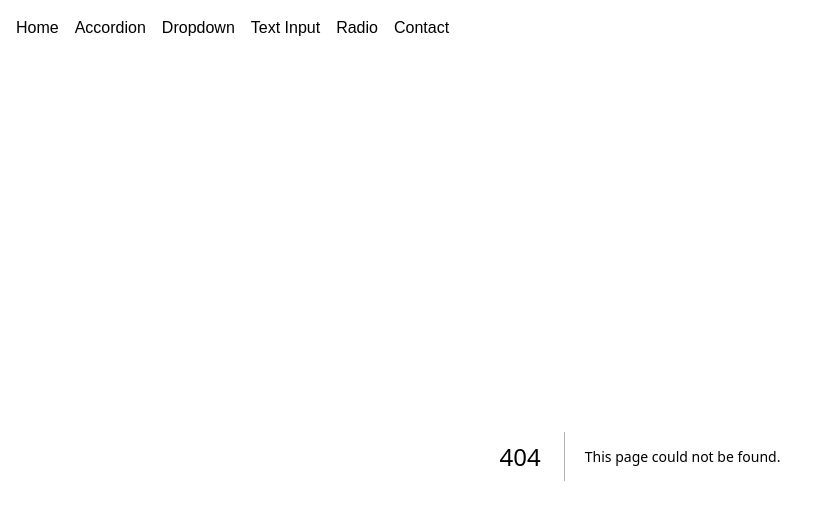
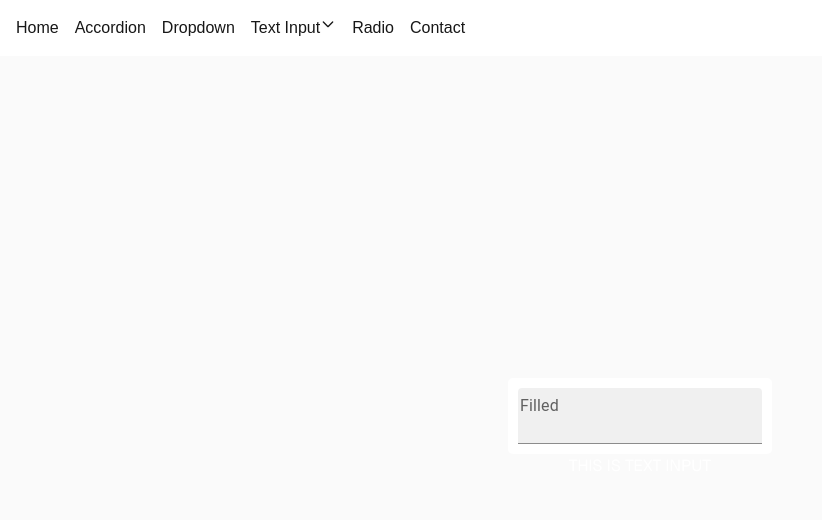
Before and after one commit to grpeteros/grpeteros-portfolio, a Next.js app: page /text-input/filled in a window 1280 px wide. Before the commit this address had no page. Shown: the top 520 px of the page, without its empty margins (0-822 px from the left). Built offline with nearby package versions, Linux system fonts and the light colour scheme.

Commit message:
Added text input variations

```diff
--- a/app/layout.tsx
+++ b/app/layout.tsx
@@ -1,7 +1,13 @@
+"use client";
+import { useState, useEffect, useRef } from "react";
+
 import type { Metadata } from "next";
 import { Geist, Geist_Mono } from "next/font/google";
 import "./globals.css";
 import Link from 'next/link'
+import AccordionCustom from "./src/AccordionCustom";
+import NavLink from "./src/NavLink";
+import { Typography } from "@mui/material";
 
 const geistSans = Geist({
   variable: "--font-geist-sans",
@@ -13,16 +19,13 @@ const geistMono = Geist_Mono({
   subsets: ["latin"],
 });
 
-export const metadata: Metadata = {
-  title: "My Portfolio",
-  description: "Generated by create next app",
-};
-
 export default function RootLayout({
   children,
 }: Readonly<{
   children: React.ReactNode;
 }>) {
+
+  const [isOpen, setIsOpen] = useState(false);
   return (
     <html
       lang="en"
@@ -30,19 +33,58 @@ export default function RootLayout({
     >
       <body className="min-h-full flex flex-col">
         {/* Prefetched when the link is hovered or enters the viewport */}
-         <nav className="flex gap-4 p-4 ">
+        <nav className="flex gap-4 p-4 ">
           <Link href="/">Home</Link>
           <Link href="/accordion">Accordion</Link>
           <Link href="/dropdown/">Dropdown</Link>
-          <Link href="/text-input">Text Input</Link>
+          {/* <NavLink /> */}
+          <div className="flex flex-row" onMouseEnter={() => setIsOpen(true)} onMouseLeave={() => setIsOpen(false)}>
+            <Link className="flex flex-row" onClick={() => setIsOpen(!isOpen)} href="/text-input">Text Input
+            <svg
+              className={`w-4 h-4 transition-transform duration-200 ${isOpen ? "rotate-180" : ""}`}
+              fill="none"
+              stroke="currentColor"
+              viewBox="0 0 24 24"
+            >
+              <path strokeLinecap="round" strokeLinejoin="round" strokeWidth="2" d="M19 9l-7 7-7-7" />
+            </svg>
+            </Link>
+            {isOpen && (
+              <nav className="mt-2 w-48 bg-white text-slate-800 rounded-md shadow-lg py-2 z-50 animate-in fade-in slide-in-from-top-2 duration-150">
+                <Link
+                  href="/text-input/outlined"
+                  onClick={() => setIsOpen(false)}
+                  className="block px-4 py-2 text-sm hover:bg-slate-100 transition"
+                >
+                  Outlined
+                </Link>
+                <Link
+                  href="/text-input/filled"
+                  onClick={() => setIsOpen(false)}
+                  className="block px-4 py-2 text-sm hover:bg-slate-100 transition"
+                >
+                  Filled
+                </Link>
+                {/* <hr className="my-1 border-slate-200" /> */}
+                <Link
+                  href="/text-input/standard"
+                  onClick={() => setIsOpen(false)}
+                  className="block px-4 py-2 text-sm hover:bg-slate-100 transition"
+                >
+                  Standard
+                </Link>
+              </nav>
+            )}
+
+          </div>
           <Link href="/radio">Radio</Link>
           {/* No prefetching */}
           <a href="/contact">Contact</a>
-          </nav>
+        </nav>
         {children}
 
 
-        </body>
+      </body>
     </html>
   );
 }
--- /dev/null
+++ b/app/text-input/filled/page.tsx
@@ -0,0 +1,16 @@
+'use client';
+import { TextField } from '@mui/material';
+
+export default function TextBoxPage() {
+
+  return (
+    <div
+    className="flex flex-col flex-1 items-center justify-center bg-zinc-50 font-sans dark:bg-black"
+    >
+      {/* <main className="flex flex-1 w-full max-w-3xl flex-col items-center justify-between py-32 px-16 bg-white dark:bg-black sm:items-start"> */}
+          <TextField className="bg-white" id="filled-basic" label="Filled" variant="filled" style={{ padding: '10px', borderRadius: '5px' }} />
+        <div className="text-white">THIS IS TEXT INPUT</div>
+      {/* </main> */}
+    </div>
+  );
+}
--- /dev/null
+++ b/app/text-input/outlined/page.tsx
@@ -0,0 +1,16 @@
+'use client';
+import { TextField } from '@mui/material';
+
+export default function TextBoxPage() {
+
+  return (
+    <div
+    className="flex flex-col flex-1 items-center justify-center bg-zinc-50 font-sans dark:bg-black"
+    >
+      {/* <main className="flex flex-1 w-full max-w-3xl flex-col items-center justify-between py-32 px-16 bg-white dark:bg-black sm:items-start"> */}
+          <TextField className="bg-white" id="outlined-basic" label="Outlined" variant="outlined" style={{ padding: '10px', borderRadius: '5px' }} />
+        <div className="text-white">THIS IS TEXT INPUT</div>
+      {/* </main> */}
+    </div>
+  );
+}
--- /dev/null
+++ b/app/text-input/standard/page.tsx
@@ -0,0 +1,16 @@
+'use client';
+import { TextField } from '@mui/material';
+
+export default function TextBoxPage() {
+
+  return (
+    <div
+    className="flex flex-col flex-1 items-center justify-center bg-zinc-50 font-sans dark:bg-black"
+    >
+      {/* <main className="flex flex-1 w-full max-w-3xl flex-col items-center justify-between py-32 px-16 bg-white dark:bg-black sm:items-start"> */}
+          <TextField className="bg-white" id="standard-basic" label="Standard" variant="standard" style={{ padding: '10px', borderRadius: '5px' }} />
+        <div className="text-white">Text Input</div>
+      {/* </main> */}
+    </div>
+  );
+}
```
